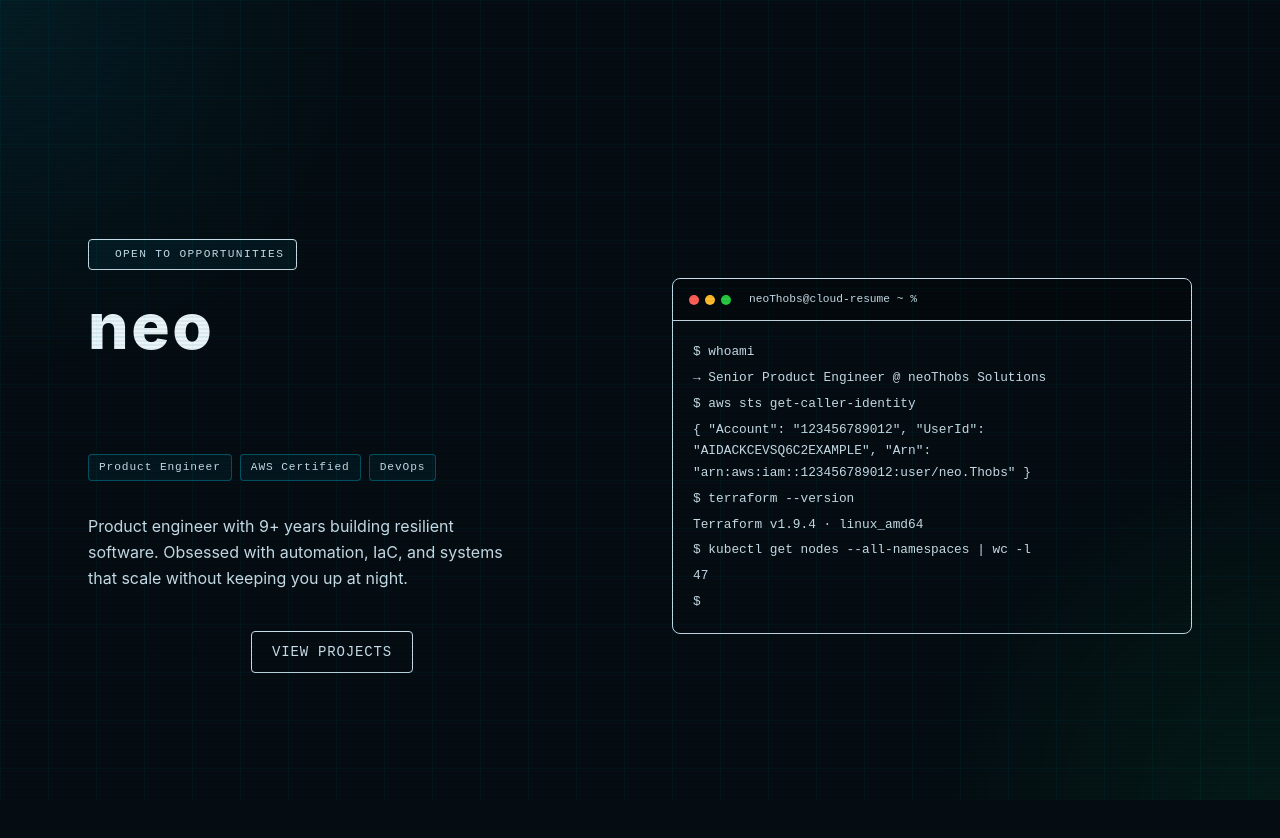
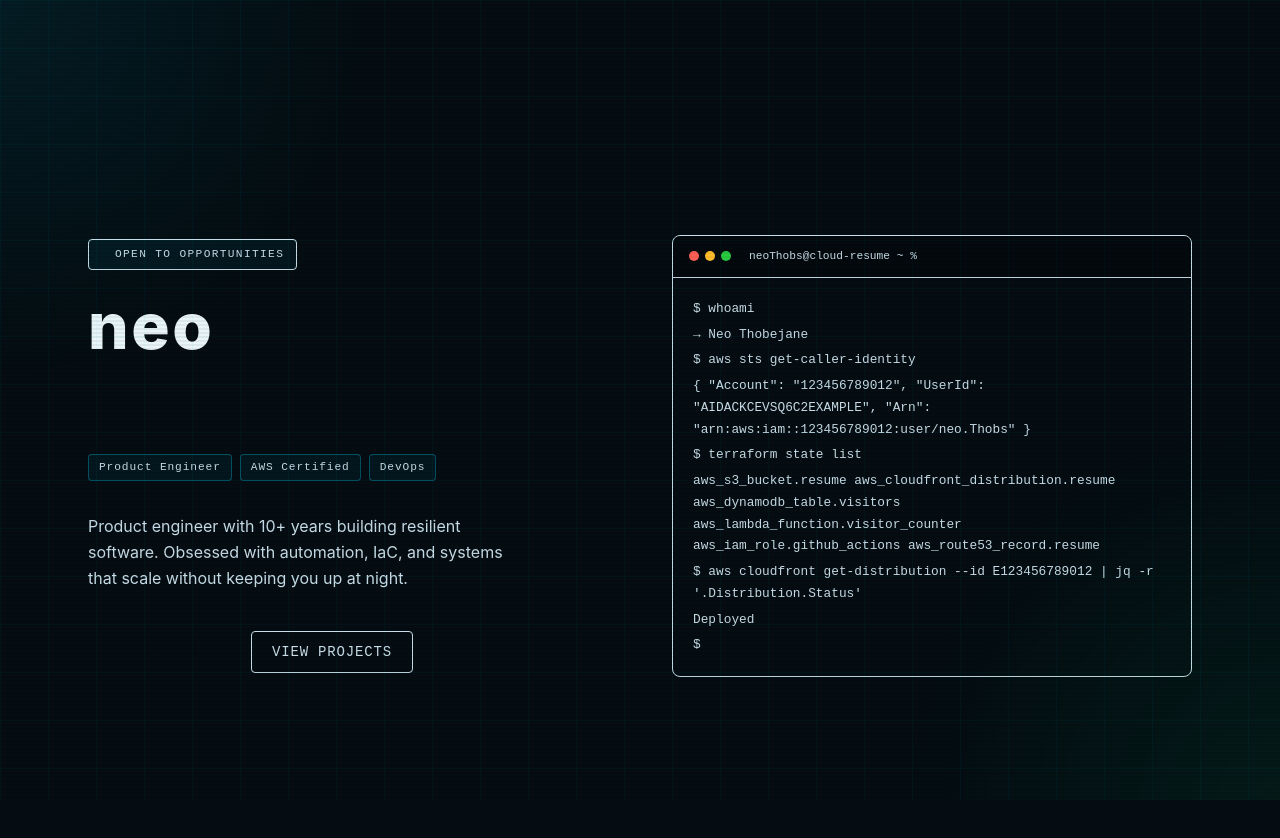
Before and after one commit to neo-thobz/profile-picture, a React (Vite) app: page / in a window 1280 px wide. Shown: the top 838 px of the page. Built offline with nearby package versions, Linux system fonts and the light colour scheme; a web font is replaced by a local one.

Commit message:
chore: update terminal details

```diff
--- a/src/App.tsx
+++ b/src/App.tsx
@@ -147,7 +147,7 @@ export default function App() {
                 className="mb-10 text-base leading-relaxed"
                 style={{ color: "var(--color-text)", maxWidth: "42ch" }}
               >
-                Product engineer with 9+ years building resilient
+                Product engineer with 10+ years building resilient
                 software. Obsessed with automation,
                 IaC, and systems that scale without keeping you up at night.
               </p>
@@ -235,7 +235,7 @@ export default function App() {
                   text={
                     (
                       <span style={{ color: "var(--color-green)" }}>
-                        → Senior Product Engineer @ neoThobs Solutions
+                        → Neo Thobejane
                       </span>
                     )
                   }
@@ -257,12 +257,17 @@ export default function App() {
                   delay={1200}
                 />
                 <TerminalLine text="" delay={1400} />
-                <TerminalLine text="$ terraform --version" delay={1600} />
+                <TerminalLine text="$ terraform state list" delay={1600} />
                 <TerminalLine
                   text={
                     (
                       <span style={{ color: "var(--color-green)" }}>
-                        Terraform v1.9.4 · linux_amd64
+                        aws_s3_bucket.resume
+                        aws_cloudfront_distribution.resume
+                        aws_dynamodb_table.visitors
+                        aws_lambda_function.visitor_counter
+                        aws_iam_role.github_actions
+                        aws_route53_record.resume
                       </span>
                     )
                   }
@@ -270,13 +275,13 @@ export default function App() {
                 />
                 <TerminalLine text="" delay={2100} />
                 <TerminalLine
-                  text="$ kubectl get nodes --all-namespaces | wc -l"
+                  text="$ aws cloudfront get-distribution --id E123456789012 | jq -r '.Distribution.Status'"
                   delay={2300}
                 />
                 <TerminalLine
                   text={
                     (
-                      <span style={{ color: "var(--color-amber)" }}>47</span>
+                      <span style={{ color: "var(--color-amber)" }}>Deployed</span>
                     )
                   }
                   delay={2600}
```
